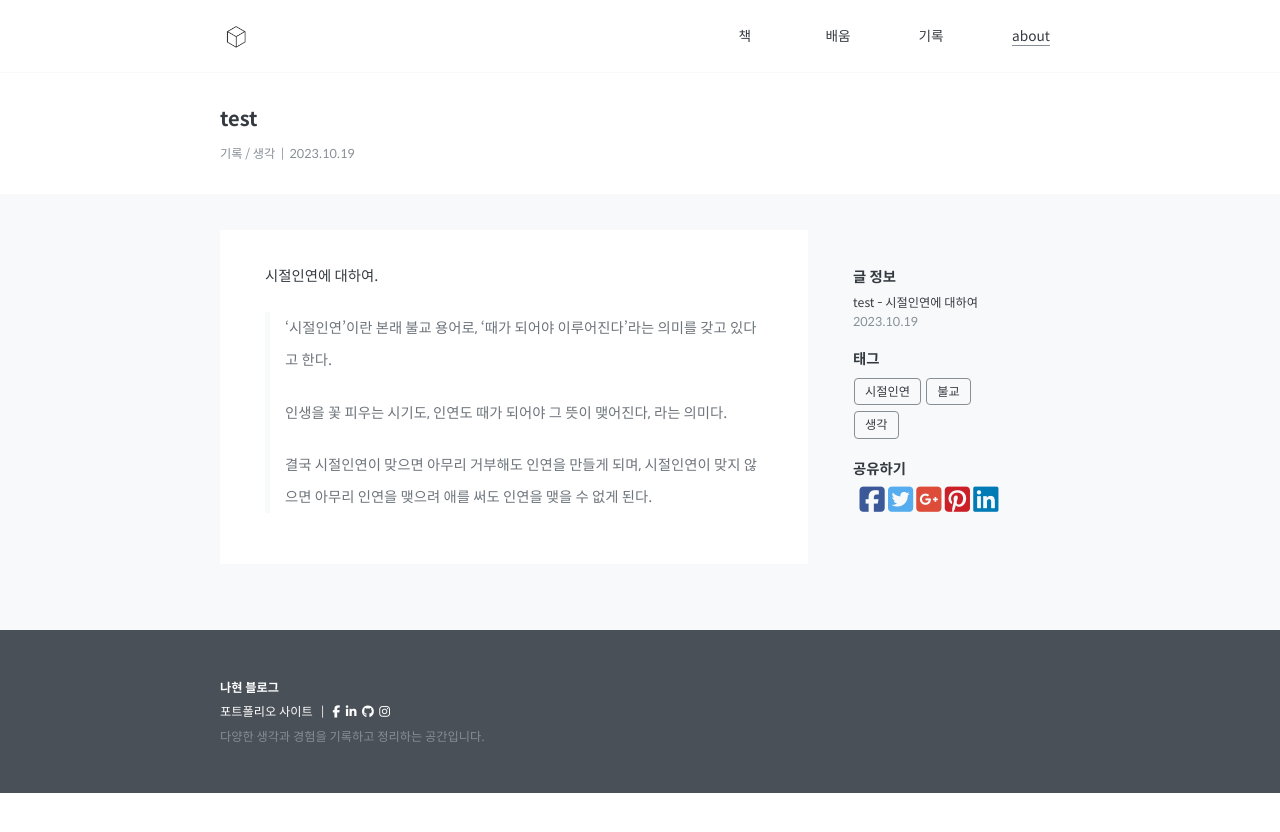
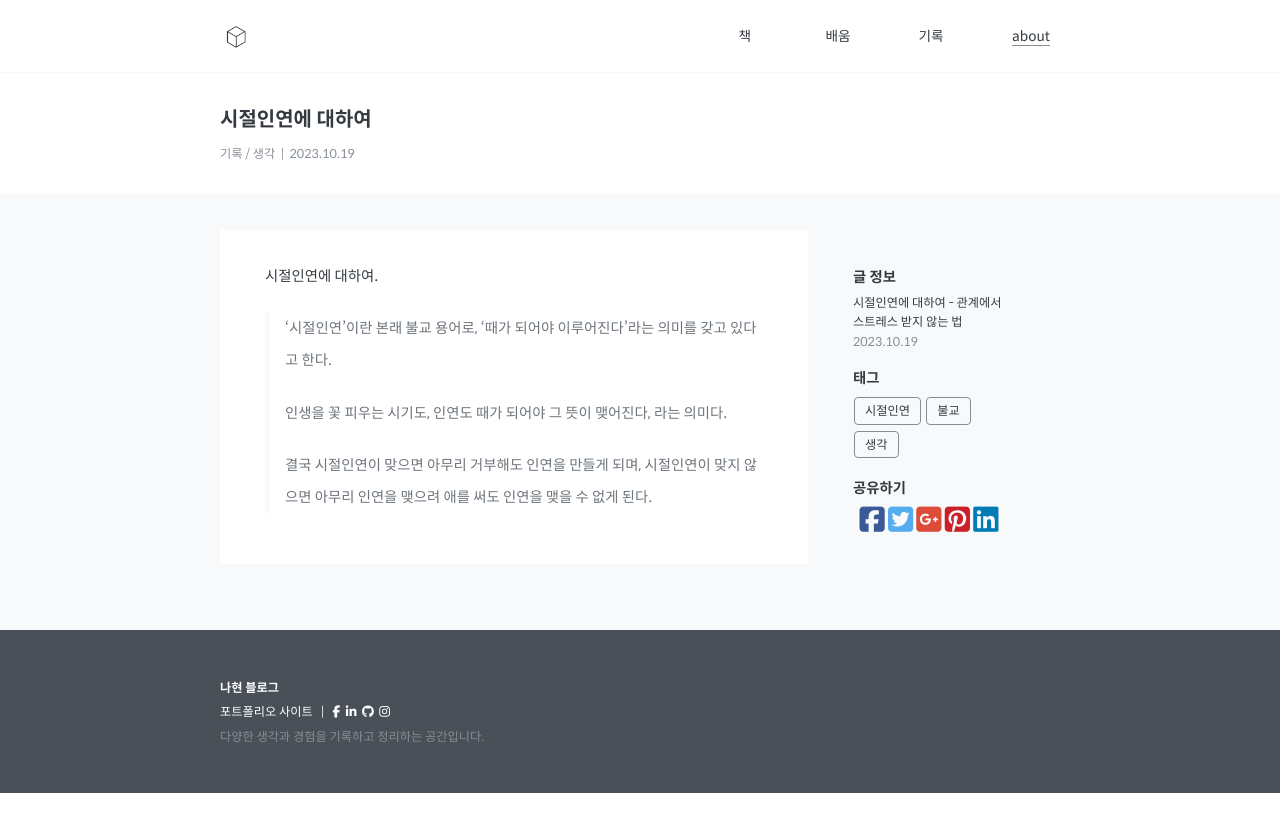
Before and after one commit to jyoonsong/jyoonsong.github.io, a Jekyll site: the page built from _posts/2023-10-19-relationship.md, in a window 1280 px wide. Shown: the top 832 px of the page. Built offline with Jekyll 4.4.1, drawn with Linux system fonts in a browser that asks for light colours; nearby versions of some CDN libraries.

Commit message:
first post

```diff
--- a/_posts/2023-10-19-relationship.md
+++ b/_posts/2023-10-19-relationship.md
@@ -1,7 +1,7 @@
 ---
 layout: post
-title:  "test"
-subtitle: "시절인연에 대하여"
+title:  "시절인연에 대하여"
+subtitle: "관계에서 스트레스 받지 않는 법"
 date:   2023-10-19 10:19:30
 author: nahyun
 categories: ["기록", "생각"]
```
